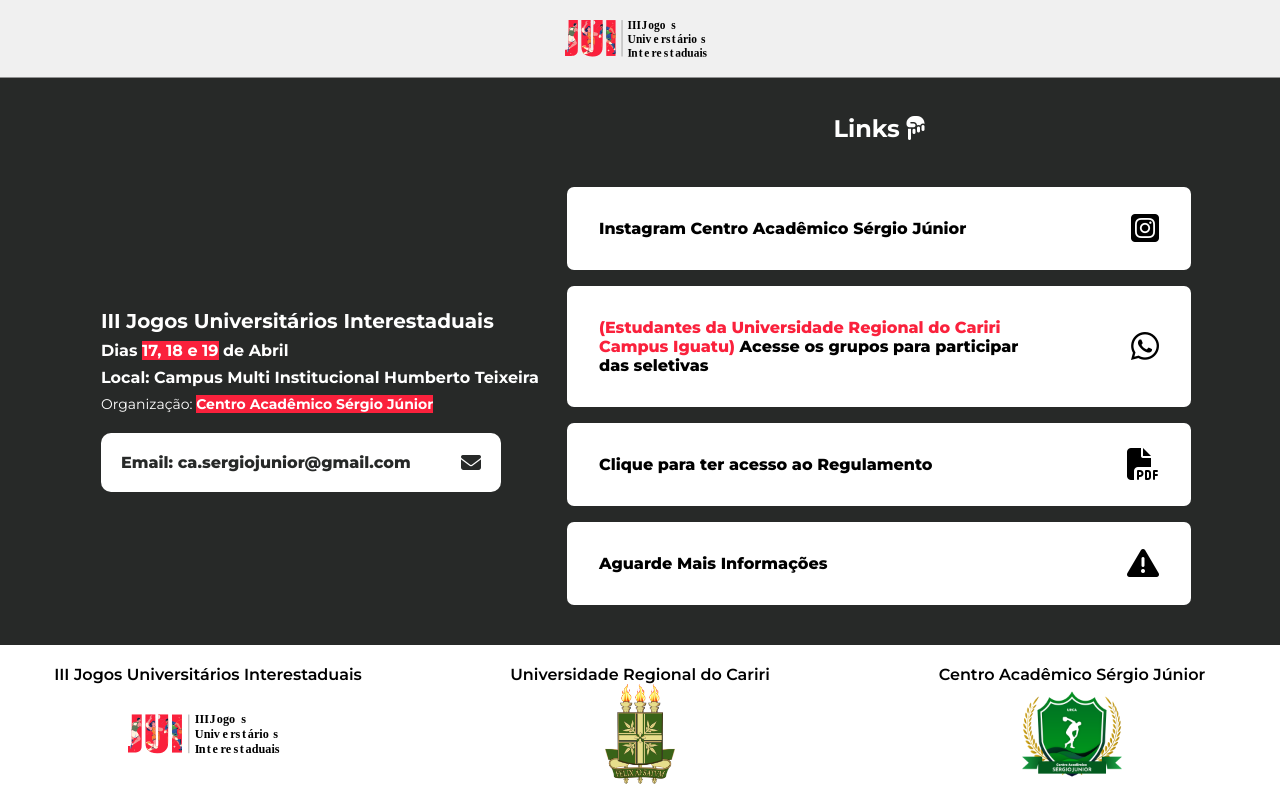
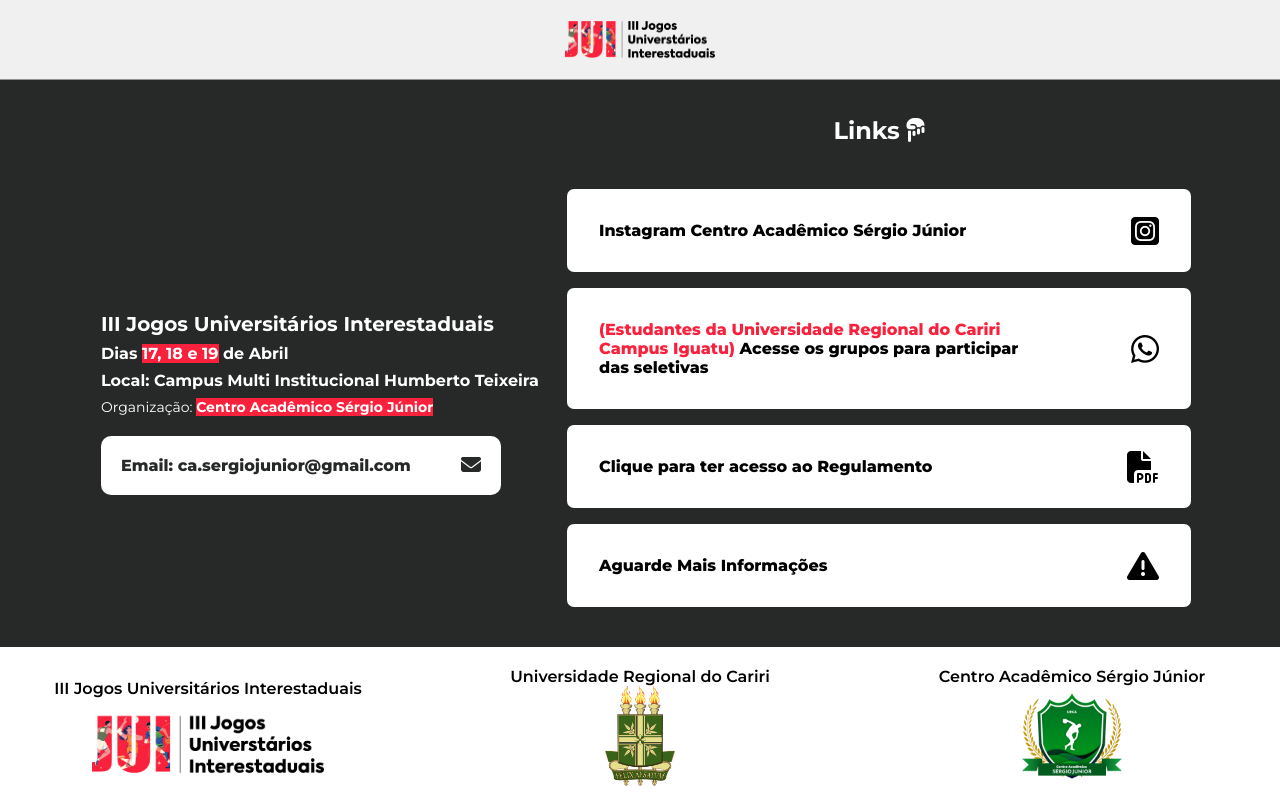
Before and after one commit to felipealvx/jui, a plain HTML site: page index.html in a window 1280 px wide. Drawn offline with Linux system fonts and the light colour scheme.

Commit message:
alterações

```diff
--- a/index.html
+++ b/index.html
@@ -12,7 +12,7 @@
 <body>
     <header>
         <nav id="navbar">
-            <a href="index.html"><img src="src/imgs/jui.svg" alt="" class="jui-icon"></a>
+            <a href="index.html"><img src="src/imgs/icon2-bg.png" alt="" class="jui-icon"></a>
         </nav>
     </header>
 
@@ -71,7 +71,7 @@
         <nav class="navfooter">
             <div class="nav-footer-box">
                 <p>III Jogos Universitários Interestaduais</p>
-                <img class="img-footer" src="src/imgs/jui.svg" alt="">
+                <img class="img-footer" src="src/imgs/icon2-bg.png" alt="">
             </div>
 
             <div class="nav-footer-box">
--- a/src/css/style.css
+++ b/src/css/style.css
@@ -34,7 +34,8 @@ header {
 }
 
 .jui-icon {
-    width: 50%;
+    width: 150px;
+
 }
 
 #container {
@@ -175,7 +176,8 @@ footer {
 }
 
 :nth-child(1).nav-footer-box img{
-    width: 10rem;
+    height: 3rem;
+    padding-top: 1rem;
 }
 
 .img-footer {
@@ -232,4 +234,10 @@ footer {
         display: flex;
         flex-direction: row;
     }
+
+    :nth-child(1).nav-footer-box img{
+        height: 4.8rem;
+        padding-top: 1rem;
+    }
+
 }
```
Also changed, not shown: whats-groups.html (+1 -1 lines), src/imgs/icon2-bg-white.png (added), src/imgs/icon2-bg.png (added), src/imgs/jui.svg (deleted), 1 other file.
